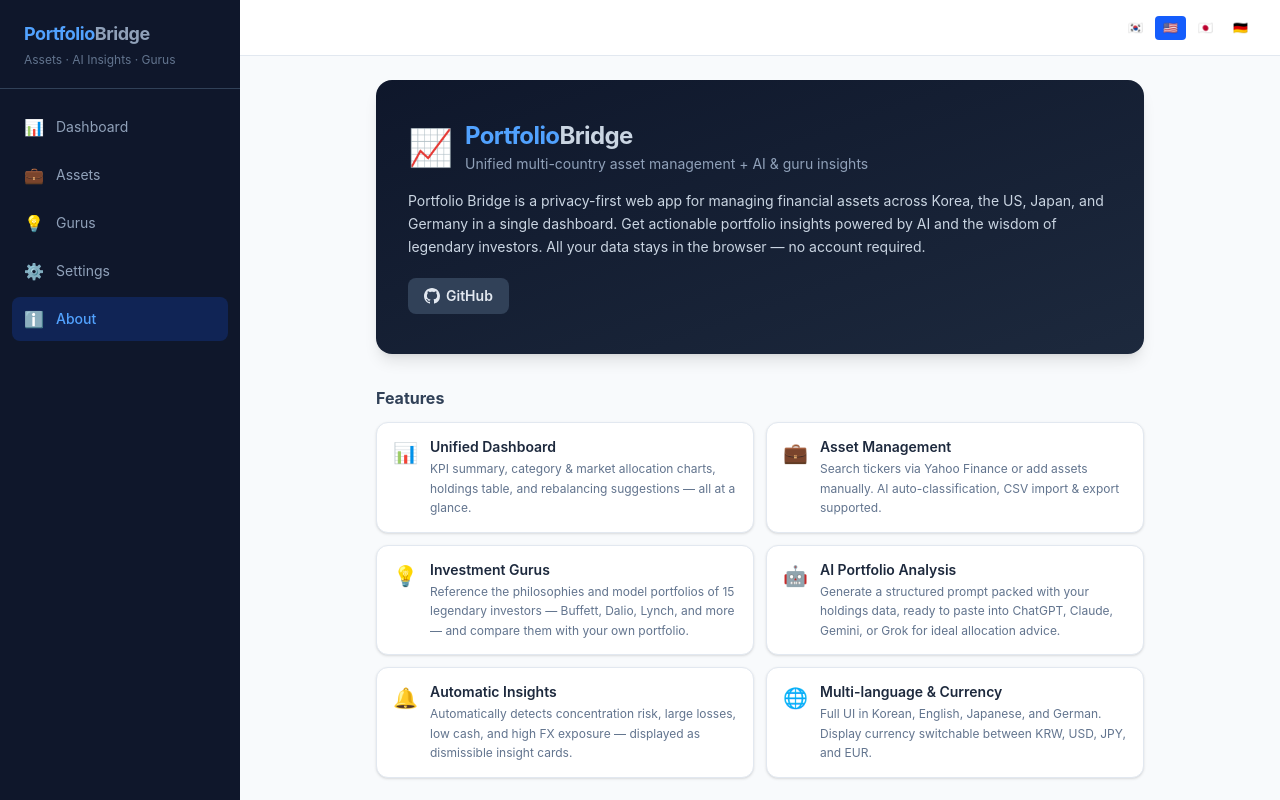
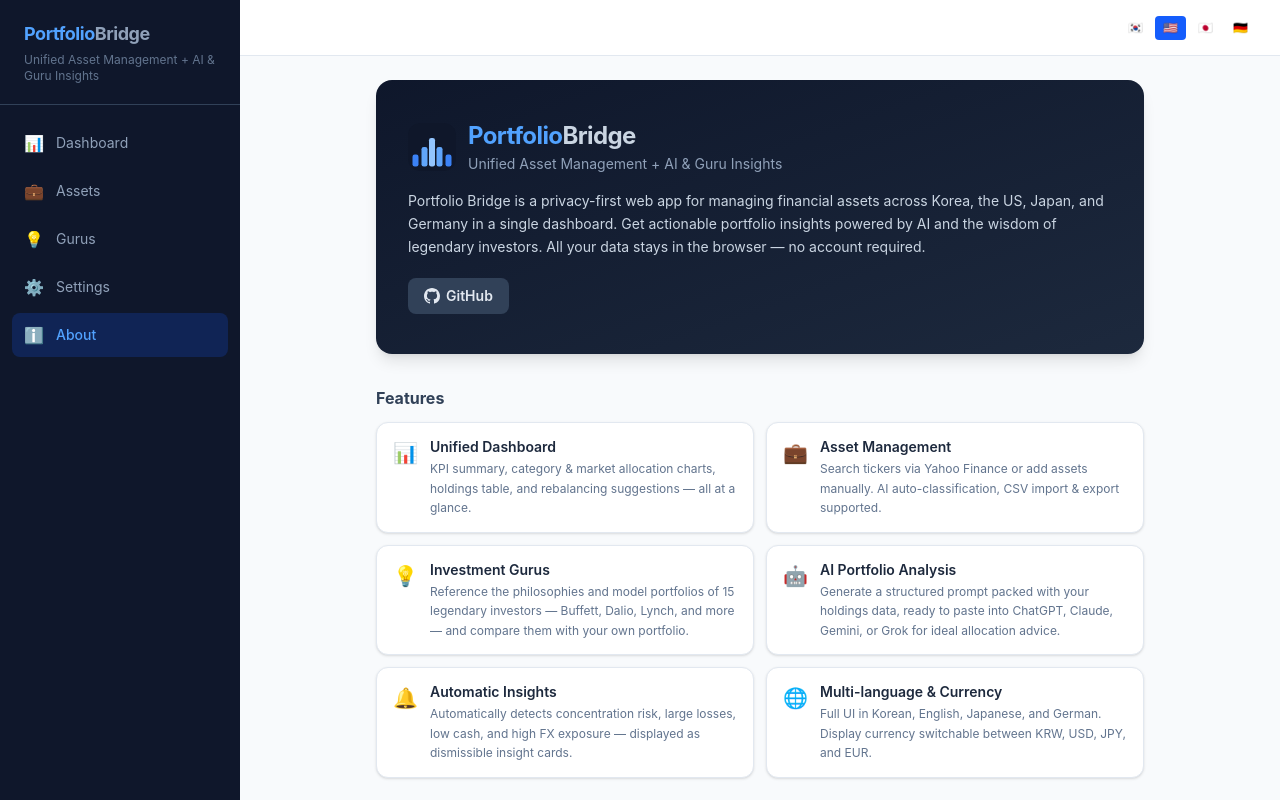
Before and after one commit to idenrai/portfolio-bridge, a React (Vite) app: page /about in a window 1280 px wide. Shown: the top 800 px of the page. Built offline with nearby package versions, Linux system fonts and the light colour scheme; no server answers.

Commit message:
fix: 소개 페이지 아이콘을 favicon.svg로 통일, 앱 설명 문구 통일

```diff
--- a/src/i18n/de.ts
+++ b/src/i18n/de.ts
@@ -6,11 +6,10 @@
   nav_gurus: "Gurus",
   nav_settings: "Einstellungen",
   nav_about: "Über",
-  app_tagline: "Vermögen · KI-Einblicke · Gurus",
+  app_tagline: "Integrierte Vermögensverwaltung + KI & Guru-Einblicke",
   app_version_info: "Browser-Speicher",
 
-  about_tagline:
-    "Einheitliches Multi-Länder-Vermögensmanagement + KI & Guru-Einblicke",
+  about_tagline: "Integrierte Vermögensverwaltung + KI & Guru-Einblicke",
   about_intro:
     "Portfolio Bridge ist eine datenschutzorientierte Web-App zur Verwaltung von Finanzanlagen aus Korea, den USA, Japan und Deutschland in einem einzigen Dashboard. Erhalten Sie umsetzbare Portfolio-Einblicke durch KI und die Weisheit legendärer Investoren. Alle Daten verbleiben im Browser — kein Konto erforderlich.",
   about_features_title: "Funktionen",
--- a/src/i18n/en.ts
+++ b/src/i18n/en.ts
@@ -6,10 +6,10 @@
   nav_gurus: "Gurus",
   nav_settings: "Settings",
   nav_about: "About",
-  app_tagline: "Assets · AI Insights · Gurus",
+  app_tagline: "Unified Asset Management + AI & Guru Insights",
   app_version_info: "Browser storage",
 
-  about_tagline: "Unified multi-country asset management + AI & guru insights",
+  about_tagline: "Unified Asset Management + AI & Guru Insights",
   about_intro:
     "Portfolio Bridge is a privacy-first web app for managing financial assets across Korea, the US, Japan, and Germany in a single dashboard. Get actionable portfolio insights powered by AI and the wisdom of legendary investors. All your data stays in the browser — no account required.",
   about_features_title: "Features",
--- a/src/i18n/ja.ts
+++ b/src/i18n/ja.ts
@@ -6,10 +6,10 @@
   nav_gurus: "投資家",
   nav_settings: "設定",
   nav_about: "アプリについて",
-  app_tagline: "資産管理 · AIインサイト · 投資家",
+  app_tagline: "資産統合管理 + AI・グルーインサイト",
   app_version_info: "ブラウザ保存",
 
-  about_tagline: "多国籍資産一元管理 + AI・投資家インサイト",
+  about_tagline: "資産統合管理 + AI・グルーインサイト",
   about_intro:
     "Portfolio Bridgeは、韓国・米国・日本・ドイツの金融資産を一画面で管理し、AIや伝説の投資家たちの知恵からポートフォリオのインサイトを得るプライバシー重視のウェブアプリです。すべてのデータはブラウザ内にのみ保存され、外部サーバーへは送信されません。",
   about_features_title: "主な機能",
--- a/src/i18n/ko.ts
+++ b/src/i18n/ko.ts
@@ -6,10 +6,10 @@
   nav_gurus: "투자 구루",
   nav_settings: "설정",
   nav_about: "소개",
-  app_tagline: "자산 관리 · AI 인사이트 · 투자 구루",
+  app_tagline: "자산 통합 관리 + AI · 구루 인사이트",
   app_version_info: "브라우저 저장",
 
-  about_tagline: "다국가 자산 통합 관리 + AI · 구루 인사이트",
+  about_tagline: "자산 통합 관리 + AI · 구루 인사이트",
   about_intro:
     "Portfolio Bridge는 한국 · 미국 · 일본 · 독일의 금융자산을 하나의 화면에서 관리하고, AI와 전설적인 투자가들의 관점에서 포트폴리오 인사이트를 얻을 수 있는 privacy-first 웹 앱입니다. 모든 데이터는 브라우저 내에만 저장되며 외부 서버로 전송되지 않습니다.",
   about_features_title: "주요 기능",
--- a/src/pages/About.tsx
+++ b/src/pages/About.tsx
@@ -52,7 +52,7 @@
       {/* Hero */}
       <div className="rounded-2xl bg-linear-to-br from-slate-900 to-slate-800 text-white px-5 py-7 md:px-8 md:py-10 shadow-lg">
         <div className="flex items-center gap-3 mb-4">
-          <div className="text-3xl md:text-4xl">📈</div>
+          <img src="/favicon.svg" className="w-10 h-10 md:w-12 md:h-12 rounded-xl" alt="" aria-hidden="true" />
           <div>
             <h1 className="text-xl md:text-2xl font-bold tracking-tight">
               <span className="text-blue-400">Portfolio</span>
```
